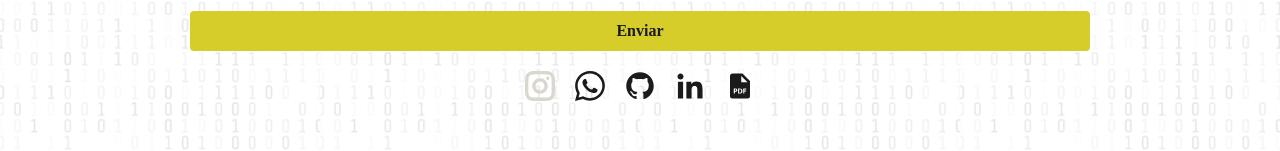
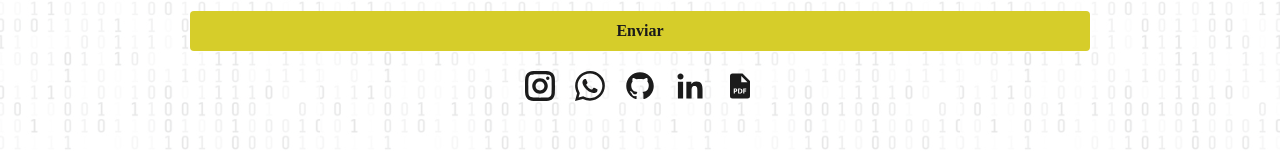
Before and after one commit to Geraldopereirads/portfolio-frontend, a Next.js app: page /contact in a window 1280 px wide. Shown: the part 712-863 px from the top of the page. Built offline with nearby package versions, Linux system fonts and the light colour scheme.

Commit message:
style: add text dark intragram icon

```diff
--- a/src/pages/contact.tsx
+++ b/src/pages/contact.tsx
@@ -102,7 +102,7 @@ const Contact: NextPage = () => {
             title="WhatsApp"
             target="_blank"
           >
-            <GrInstagram className="iconsSize hover" />
+            <GrInstagram className="iconsSize text-textD dark:text-textWhite" />
           </Link>
 
           <Link
```
